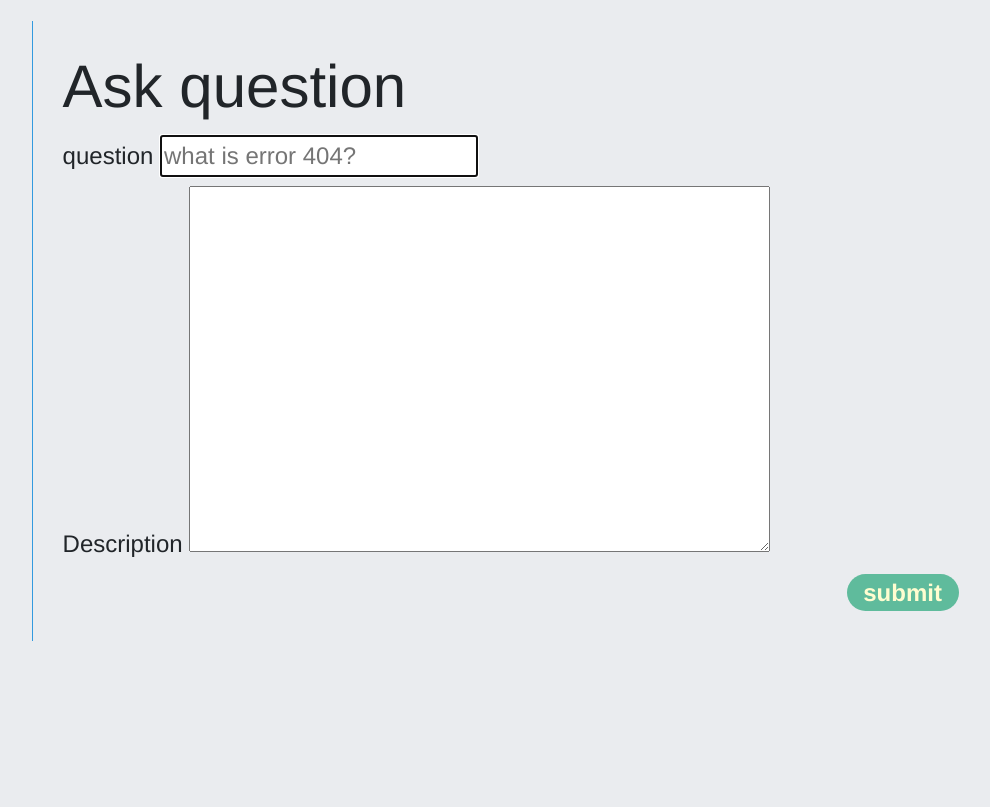
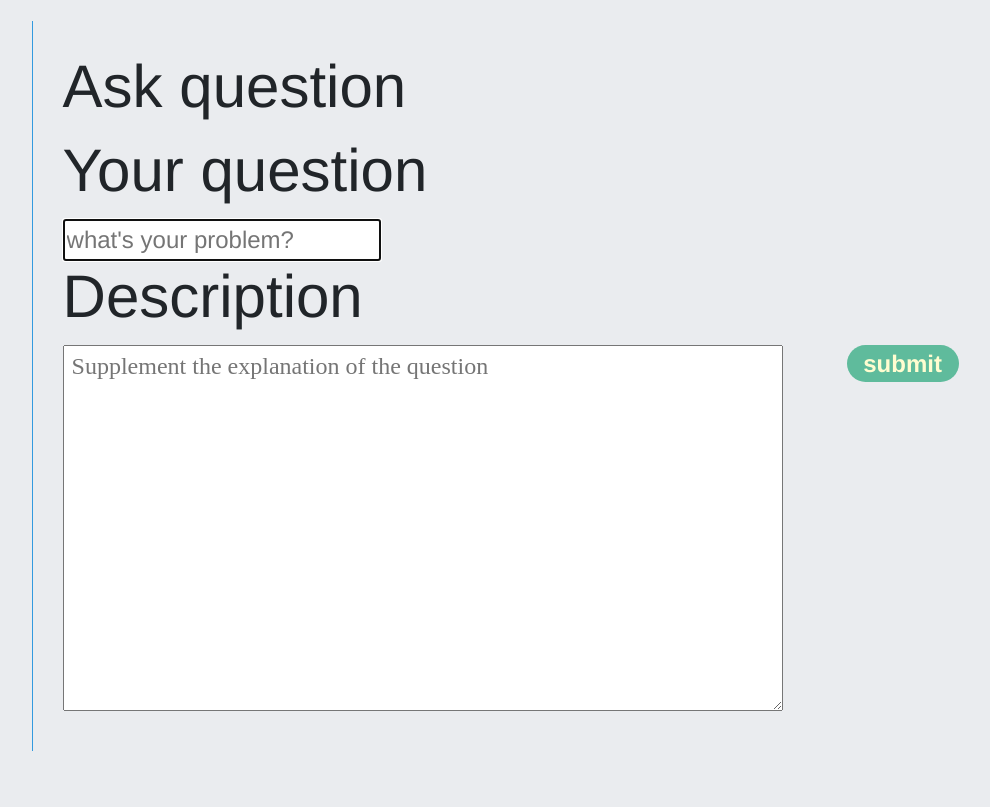
Before and after one commit to SUFE-lxc/Final_Project, a Django app: page /new-question in a window 1280 px wide. Shown: the part 99-906 px from the top of the page, without its empty margins (122-1112 px from the left). Before the commit the page ends 740 px from the top, so only its background shows below. Run offline with Django 3.2, Linux system fonts and the light colour scheme; a user stored in the database is signed in; some libraries are stand-ins or nearby versions; some web fonts are replaced.

Commit message:
优化提出问题界面排版和设计

```diff
--- a/Zarathustra/main/templates/new-question.html
+++ b/Zarathustra/main/templates/new-question.html
@@ -8,18 +8,16 @@
 <form method="POST" action="" class="new-question-form">
   {% csrf_token %}
 
-  <div class="field-wrapper">
-    <label for="{{form.title.id_for_label}}">question</label>
-    {{form.title}}
+
+    <h1 class="title3">Your question</h1>
+    <input type="text" name="title" required="" class="demoInput" placeholder="what's your problem?" autofocus="" maxlength="200" id="id_title"  >
     <span class="error"> {{form.title.errors}}</span>
-  </div>
-  <div class="field-wrapper">
-    <label for="{{form.body.id_for_label}}">Description</label>
-    {{form.body}}
-    <span class="error"> {{form.body.errors}}</span>
-  </div>
 
 
+    <h1 class="title3">Description</h1>
+
+  <textarea style="font-family:Microsoft soft " name="body" cols="53" rows="10" required="" id="id_body" placeholder=" Supplement the explanation of the question"></textarea>
+    <span class="error"> {{form.body.errors}}</span>
 
   <input type="submit" value="submit" class="submit-button"/>
 
```
